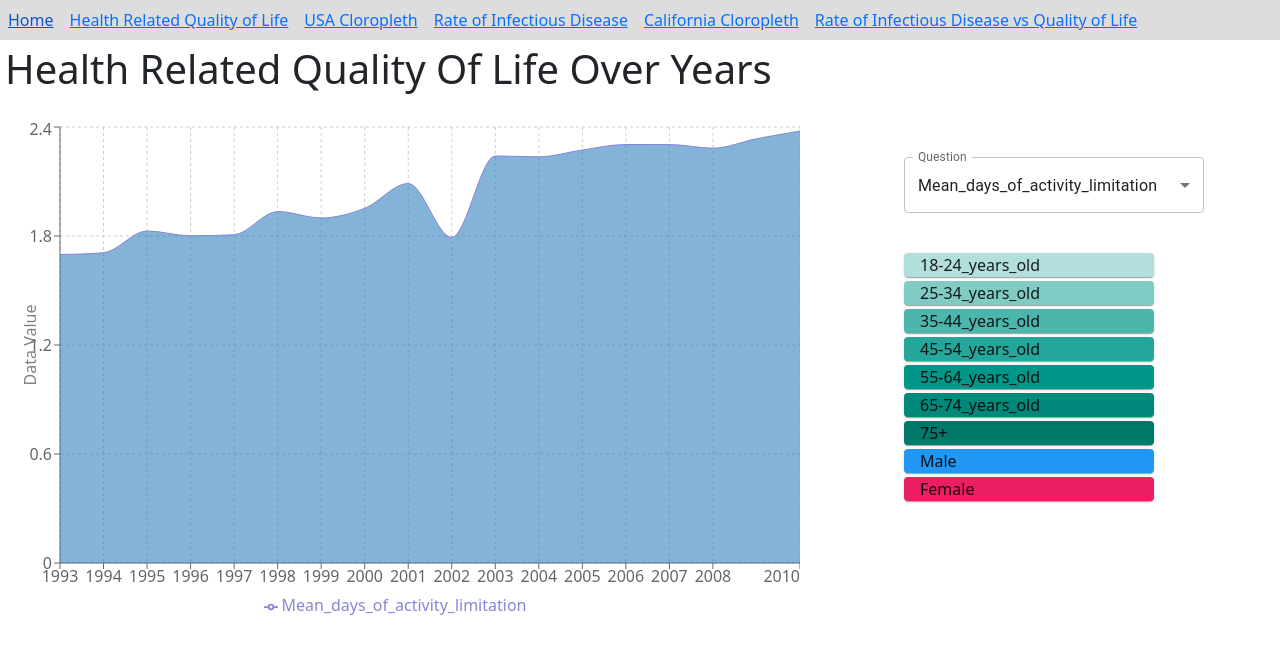
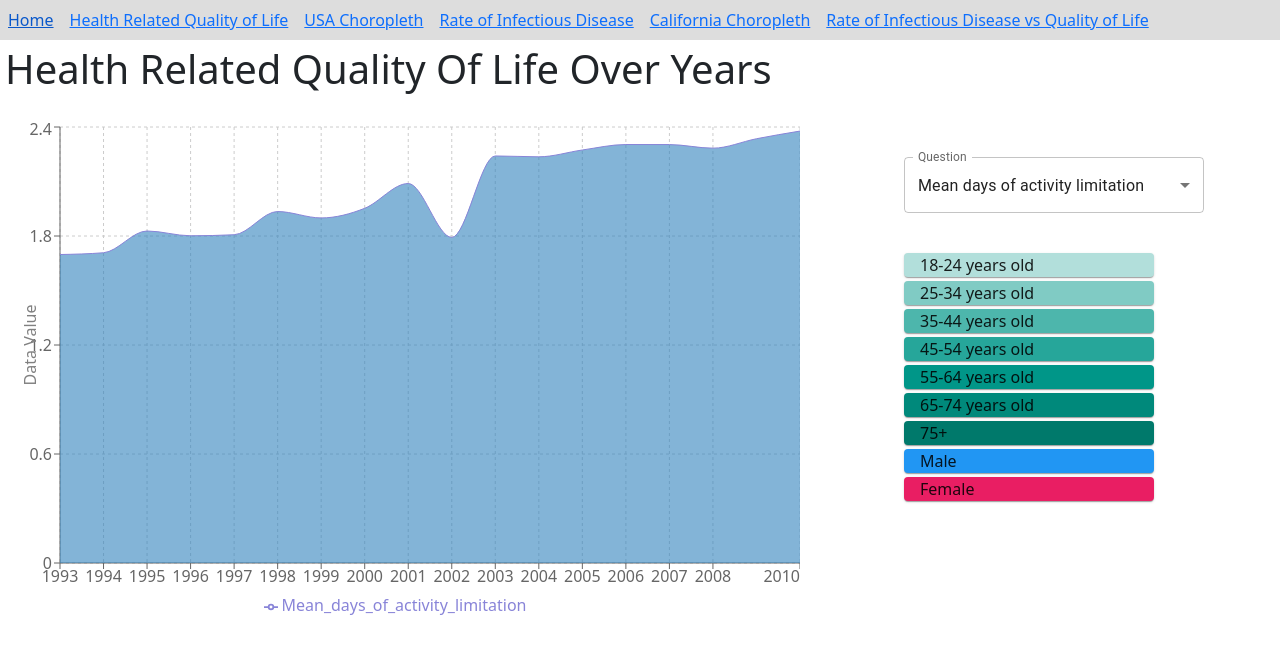
Before and after one commit to BingQuanChua/Quality-of-Life, a React (Create React App) app in the folder react-app/: page /health-viz in a window 1280 px wide. Shown: the top 654 px of the page. Built offline with nearby package versions, Linux system fonts and the light colour scheme.

Commit message:
feat: Minor polishing

```diff
--- a/react-app/public/california.html
+++ b/react-app/public/california.html
@@ -23,13 +23,13 @@
           <a href="/health-viz">Health Related Quality of Life</a>
         </li>
         <li>
-          <a href="/usa.html">USA Cloropleth</a>
+          <a href="/usa.html">USA Choropleth</a>
         </li>
         <li id="seperator">
           <a href="/disease-viz">Rate of Infectious Disease</a>
         </li>
         <li id="seperator">
-          <a href="/california.html">California Cloropleth</a>
+          <a href="/california.html">California Choropleth</a>
         </li>
         <li>
           <a href="/california-viz">Rate of Infectious Disease vs Quality of Life</a>
--- a/react-app/public/usa.html
+++ b/react-app/public/usa.html
@@ -23,13 +23,13 @@
           <a href="/health-viz">Health Related Quality of Life</a>
         </li>
         <li>
-          <a href="/usa.html">USA Cloropleth</a>
+          <a href="/usa.html">USA Choropleth</a>
         </li>
         <li id="seperator">
           <a href="/disease-viz">Rate of Infectious Disease</a>
         </li>
         <li id="seperator">
-          <a href="/california.html">California Cloropleth</a>
+          <a href="/california.html">California Choropleth</a>
         </li>
         <li>
           <a href="/california-viz">Rate of Infectious Disease vs Quality of Life</a>
--- a/react-app/src/components/CaliforniaMerged/Index.js
+++ b/react-app/src/components/CaliforniaMerged/Index.js
@@ -56,6 +56,10 @@ export default function QualityOfLife() {
           />
         </Grid>
       </Grid>
+      <Grid item xs={12}>
+        <br></br>
+        <br></br>
+      </Grid>
     </Box>
   );
 }
--- a/react-app/src/components/Home.js
+++ b/react-app/src/components/Home.js
@@ -14,8 +14,8 @@ export default function Home() {
 
       <p>
         This project is intended to analyse the relationship between rate of
-        infectious disease and Health-Related quality of life, specifically,
-        in California. Such information might be useful in handling situation
+        infectious disease and health-related quality of life, specifically,
+        in California. <br></br>Such information might be useful in handling situation
         like Covid-19.
       </p>
 
@@ -40,7 +40,7 @@ export default function Home() {
       </h3>
       <p>
         Data are from the Behavioral Risk Factor Surveillance System (BRFSS).
-        All respondents to the BRFSS are non-institutionalized adults, 18 years
+        <br></br>All respondents to the BRFSS are non-institutionalized adults, 18 years
         old or older. <strong>1993-2010</strong>
       </p>
 
@@ -98,7 +98,7 @@ export default function Home() {
 
       <p>
         These data contain counts and rates for Centers for Infectious
-        Diseases-related disease cases among California residents by county,
+        Diseases-related disease cases among California residents <br></br>by county,
         disease, sex, and year spanning <strong>2001-2014</strong> (As of September, 2015).
       </p>
       <div>
@@ -121,6 +121,8 @@ export default function Home() {
         </table>
       </div>
       <br></br>
+      <br></br>
+      <br></br>
     </div>
   );
 }
--- a/react-app/src/components/Navbar.js
+++ b/react-app/src/components/Navbar.js
@@ -24,13 +24,13 @@ export default function Navbar() {
               <Link to="/health-viz">Health Related Quality of Life</Link>
             </li>
             <li id="seperator">
-              <a href="/usa.html">USA Cloropleth</a>
+              <a href="/usa.html">USA Choropleth</a>
             </li>
             <li>
               <Link to="/disease-viz">Rate of Infectious Disease</Link>
             </li>
             <li id="seperator">
-              <a href="/california.html">California Cloropleth</a>
+              <a href="/california.html">California Choropleth</a>
             </li>
             <li>
               <Link to="/california-viz">Rate of Infectious Disease vs Quality of Life</Link>
--- a/react-app/src/components/QualityOfLife/Index.js
+++ b/react-app/src/components/QualityOfLife/Index.js
@@ -46,14 +46,14 @@ export default function QualityOfLife() {
                 label="Question"
                 onChange={handleChange}
               >
-                <MenuItem value={"Mean_days_of_activity_limitation"}>Mean_days_of_activity_limitation</MenuItem>
-                <MenuItem value={"Mean_mentally_unhealthy_days"}>Mean_mentally_unhealthy_days</MenuItem>
-                <MenuItem value={"Mean_physically_or_mentally_unhealthy_days"}>Mean_physically_or_mentally_unhealthy_days</MenuItem>
-                <MenuItem value={"Mean_physically_unhealthy_days"}>Mean_physically_unhealthy_days</MenuItem>
-                <MenuItem value={"Percentage_with_14_or_more_activity_limitation_days"}>Percentage_with_14_or_more_activity_limitation_days</MenuItem>
-                <MenuItem value={"Percentage_with_14_or_more_mentally_unhealthy_days_(Frequent_Mental_Distress)"}>Percentage_with_14_or_more_mentally_unhealthy_days_</MenuItem>
-                <MenuItem value={"Percentage_with_14_or_more_physically_unhealthy_days"}>Percentage_with_14_or_more_physically_unhealthy_days</MenuItem>
-                <MenuItem value={"Percentage_with_fair_or_poor_self-rated_health"}>Percentage_with_fair_or_poor_self-rated_health</MenuItem>
+                <MenuItem value={"Mean_days_of_activity_limitation"}>Mean days of activity limitation</MenuItem>
+                <MenuItem value={"Mean_mentally_unhealthy_days"}>Mean mentally unhealthy days</MenuItem>
+                <MenuItem value={"Mean_physically_or_mentally_unhealthy_days"}>Mean physically or mentally unhealthy days</MenuItem>
+                <MenuItem value={"Mean_physically_unhealthy_days"}>Mean physically unhealthy days</MenuItem>
+                <MenuItem value={"Percentage_with_14_or_more_activity_limitation_days"}>Percentage with 14 or more activity limitation days</MenuItem>
+                <MenuItem value={"Percentage_with_14_or_more_mentally_unhealthy_days_(Frequent_Mental_Distress)"}>Percentage with 14 or more mentally unhealthy days</MenuItem>
+                <MenuItem value={"Percentage_with_14_or_more_physically_unhealthy_days"}>Percentage with 14 or more physically unhealthy days</MenuItem>
+                <MenuItem value={"Percentage_with_fair_or_poor_self-rated_health"}>Percentage with fair or poor self-rated health</MenuItem>
               </Select>
             </FormControl>
           </Box>
--- a/react-app/src/components/QualityOfLife/PieRechartsLegend.js
+++ b/react-app/src/components/QualityOfLife/PieRechartsLegend.js
@@ -11,12 +11,12 @@ const color_gender = ['#2196f3', '#e91e63']
 export default function PieRechartsLegend() {
   return (
     <Stack spacing={0.5}>
-      <Item sx={{backgroundColor: color_age[0], pl:2}}>18-24_years_old</Item>
-      <Item sx={{backgroundColor: color_age[1], pl:2}}>25-34_years_old</Item>
-      <Item sx={{backgroundColor: color_age[2], pl:2}}>35-44_years_old</Item>
-      <Item sx={{backgroundColor: color_age[3], pl:2}}>45-54_years_old</Item>
-      <Item sx={{backgroundColor: color_age[4], pl:2}}>55-64_years_old</Item>
-      <Item sx={{backgroundColor: color_age[5], pl:2}}>65-74_years_old</Item>
+      <Item sx={{backgroundColor: color_age[0], pl:2}}>18-24 years old</Item>
+      <Item sx={{backgroundColor: color_age[1], pl:2}}>25-34 years old</Item>
+      <Item sx={{backgroundColor: color_age[2], pl:2}}>35-44 years old</Item>
+      <Item sx={{backgroundColor: color_age[3], pl:2}}>45-54 years old</Item>
+      <Item sx={{backgroundColor: color_age[4], pl:2}}>55-64 years old</Item>
+      <Item sx={{backgroundColor: color_age[5], pl:2}}>65-74 years old</Item>
       <Item sx={{backgroundColor: color_age[6], pl:2}}>75+</Item>
       <Item sx={{backgroundColor: color_gender[0], pl:2}}>Male</Item>
       <Item sx={{backgroundColor: color_gender[1], pl:2}}>Female</Item>
```
